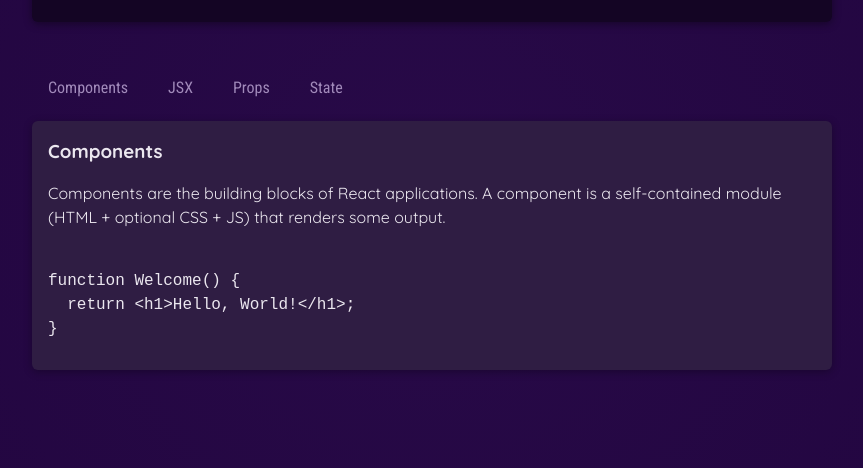
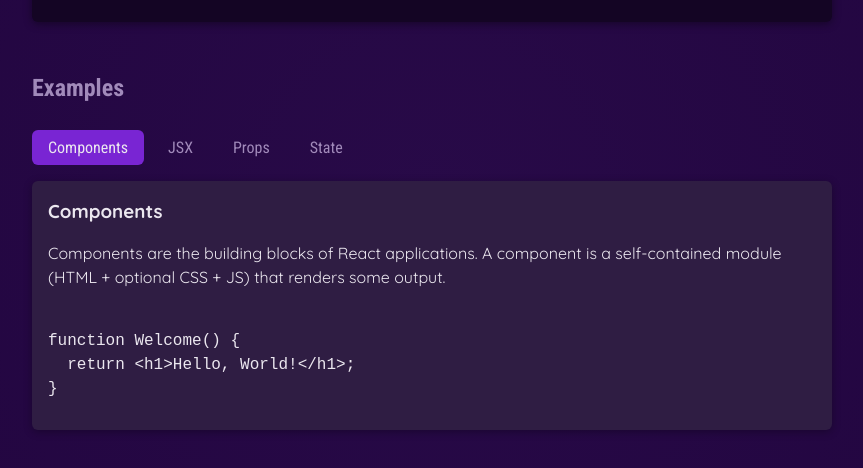
Before and after one commit to Swastik1/react-essentials, a React (Vite) app: page / in a window 1280 px wide. Both pictures are taken after a click on the button "Components". Shown: the part 434-902 px from the top of the page, without its empty margins (208-1071 px from the left). Built offline with nearby package versions, Linux system fonts and the light colour scheme.

Commit message:
Fixed folder structure

```diff
--- a/src/App.jsx
+++ b/src/App.jsx
@@ -1,60 +1,14 @@
 import Header from "./components/Header/Header";
-import { useState } from "react";
-import CoreConcept from "./components/CoreConcept/CoreConcept";
-import { CORE_CONCEPTS } from "./data";
-import { EXAMPLES } from "./data";
-import TabButton from "./components/TabButton/TabButton";
-import "./components/TabButton/TabButton.css";
+import CoreConcepts from "./components/CoreConcept/CoreConcepts";
+import Examples from "./components/CoreConcept/Examples";
 
 function App() {
-  const [selectedTopic, setSelectedTopic] = useState();
-
-  const handleSelect = (selectedButton) => {
-    setSelectedTopic(selectedButton);
-    console.log(selectedButton);
-  };
-  console.log("App component executed");
-
-  let tabContent = <p>Please select a topic!</p>;
-  if (selectedTopic) {
-    tabContent = (
-      <div id="tab-content">
-        <h3>{EXAMPLES[selectedTopic].title}</h3>
-        <p>{EXAMPLES[selectedTopic].description}</p>
-        <pre>
-          <code>{EXAMPLES[selectedTopic].code}</code>
-        </pre>
-      </div>
-    );
-  }
   return (
     <div>
       <Header />
       <main>
-        <section id="core-concepts">
-          <h2>Core Concepts</h2>
-          <ul>
-            <CoreConcept
-              image={CORE_CONCEPTS[0].image}
-              title={CORE_CONCEPTS[0].title}
-              description={CORE_CONCEPTS[0].description}
-            />
-            <CoreConcept {...CORE_CONCEPTS[1]} />
-            <CoreConcept {...CORE_CONCEPTS[2]} />
-            <CoreConcept {...CORE_CONCEPTS[3]} />
-          </ul>
-        </section>
-        <section id="examples">
-          <menu>
-            <TabButton onSelect={() => handleSelect("components")}>
-              Components
-            </TabButton>
-            <TabButton onSelect={() => handleSelect("jsx")}>JSX</TabButton>
-            <TabButton onSelect={() => handleSelect("props")}>Props</TabButton>
-            <TabButton onSelect={() => handleSelect("state")}>State</TabButton>
-          </menu>
-          {tabContent}
-        </section>
+        <CoreConcepts />
+        <Examples />
       </main>
     </div>
   );
--- /dev/null
+++ b/src/components/CoreConcept/CoreConcepts.jsx
@@ -0,0 +1,18 @@
+import React from "react";
+import CoreConcept from "./CoreConcept";
+import { CORE_CONCEPTS } from "../../data";
+
+const CoreConcepts = () => {
+  return (
+    <section id="core-concepts">
+      <h2>Core Concepts</h2>
+      <ul>
+        {CORE_CONCEPTS.map((conceptItem) => {
+          return <CoreConcept key={conceptItem.title} {...conceptItem} />;
+        })}
+      </ul>
+    </section>
+  );
+};
+
+export default CoreConcepts;
--- /dev/null
+++ b/src/components/CoreConcept/Examples.jsx
@@ -0,0 +1,61 @@
+import React, { useState } from "react";
+import { EXAMPLES } from "../../data";
+import TabButton from "../TabButton/TabButton";
+
+const Examples = () => {
+  const [selectedTopic, setSelectedTopic] = useState();
+
+  const handleSelect = (selectedButton) => {
+    setSelectedTopic(selectedButton);
+    console.log(selectedButton);
+  };
+  console.log("App component executed");
+
+  let tabContent = <p>Please select a topic!</p>;
+  if (selectedTopic) {
+    tabContent = (
+      <div id="tab-content">
+        <h3>{EXAMPLES[selectedTopic].title}</h3>
+        <p>{EXAMPLES[selectedTopic].description}</p>
+        <pre>
+          <code>{EXAMPLES[selectedTopic].code}</code>
+        </pre>
+      </div>
+    );
+  }
+
+  return (
+    <section id="examples">
+      <h2>Examples</h2>
+      <menu>
+        <TabButton
+          isSelected={selectedTopic === "components"}
+          onSelect={() => handleSelect("components")}
+        >
+          Components
+        </TabButton>
+        <TabButton
+          isSelected={selectedTopic === "jsx"}
+          onSelect={() => handleSelect("jsx")}
+        >
+          JSX
+        </TabButton>
+        <TabButton
+          isSelected={selectedTopic === "props"}
+          onSelect={() => handleSelect("props")}
+        >
+          Props
+        </TabButton>
+        <TabButton
+          isSelected={selectedTopic === "state"}
+          onSelect={() => handleSelect("state")}
+        >
+          State
+        </TabButton>
+      </menu>
+      {tabContent}
+    </section>
+  );
+};
+
+export default Examples;
--- a/src/components/TabButton/TabButton.jsx
+++ b/src/components/TabButton/TabButton.jsx
@@ -1,8 +1,12 @@
-const TabButton = ({ children, onSelect }) => {
+import "./TabButton.css";
+
+const TabButton = ({ children, onSelect, isSelected }) => {
   console.log("Tab button component executed!");
   return (
     <li>
-      <button onClick={onSelect}>{children}</button>
+      <button className={isSelected ? "active" : undefined} onClick={onSelect}>
+        {children}
+      </button>
     </li>
   );
 };
```
